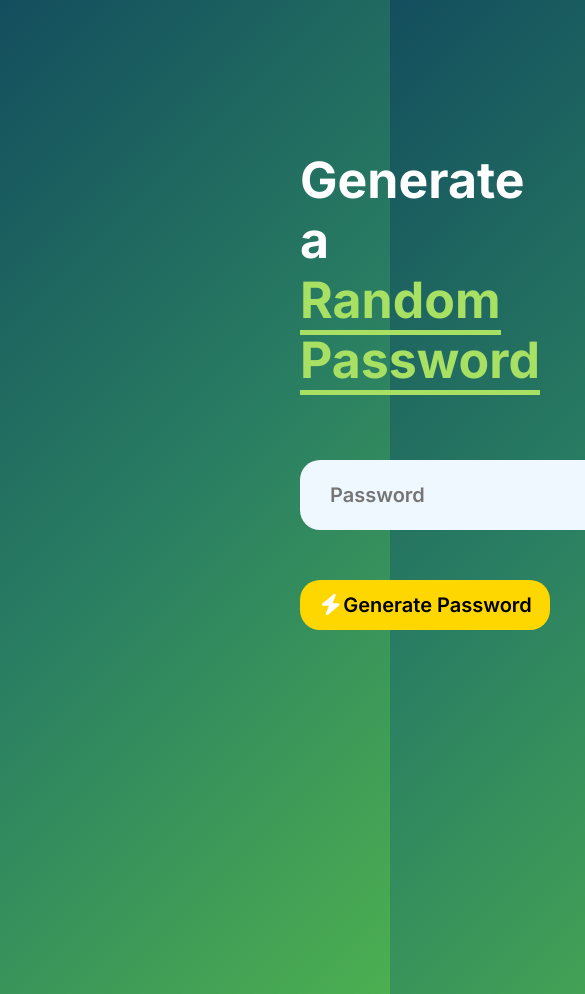
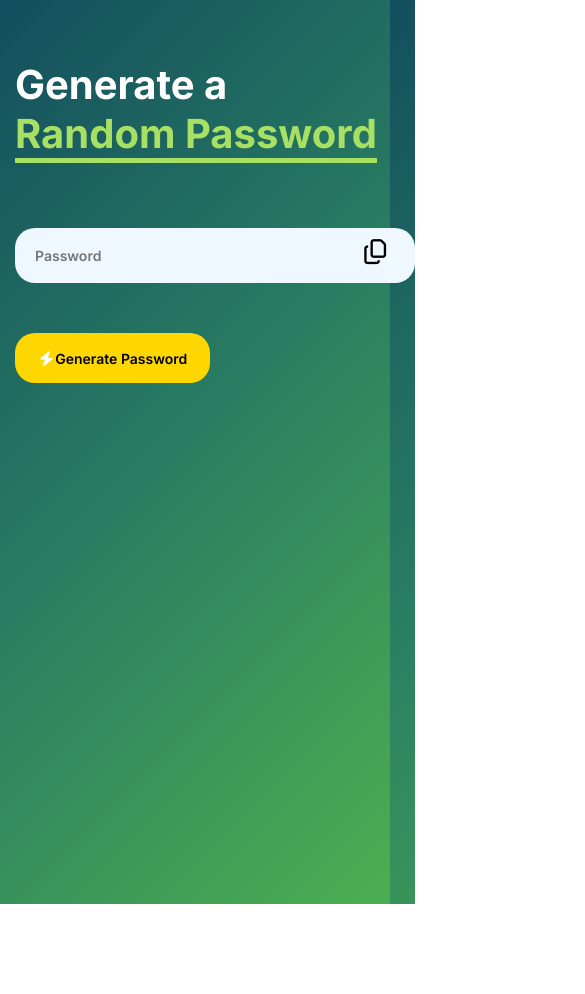
Before and after one commit to rujoybarai/Random-Password-Generator-, a plain HTML site: page index.html in a window 390 px wide. Shown: the top 994 px of the page, 585 px wide, since content can reach past the window. After the commit the page ends 904 px from the top, so only its background shows below. Drawn offline with Linux system fonts and the light colour scheme.

Commit message:
2nd commit

```diff
--- a/style.css
+++ b/style.css
@@ -67,3 +67,29 @@ button:active{
 button i{
   color: white;
 }
+
+
+@media (max-width: 480px){
+  .title{
+    margin-left: 15px;
+    font-size: 20px;
+    margin-top: 60px;
+  }
+
+  .content{
+    margin-left: 15px;
+    height: 55px;
+    width: 400px;
+  }
+
+  .content input{
+    font-size: 14px;
+    padding-left: 20px;
+  }
+
+  button{
+    margin-left: 15px;
+    width: 50%;
+    font-size: 14px;
+  }
+}
```
